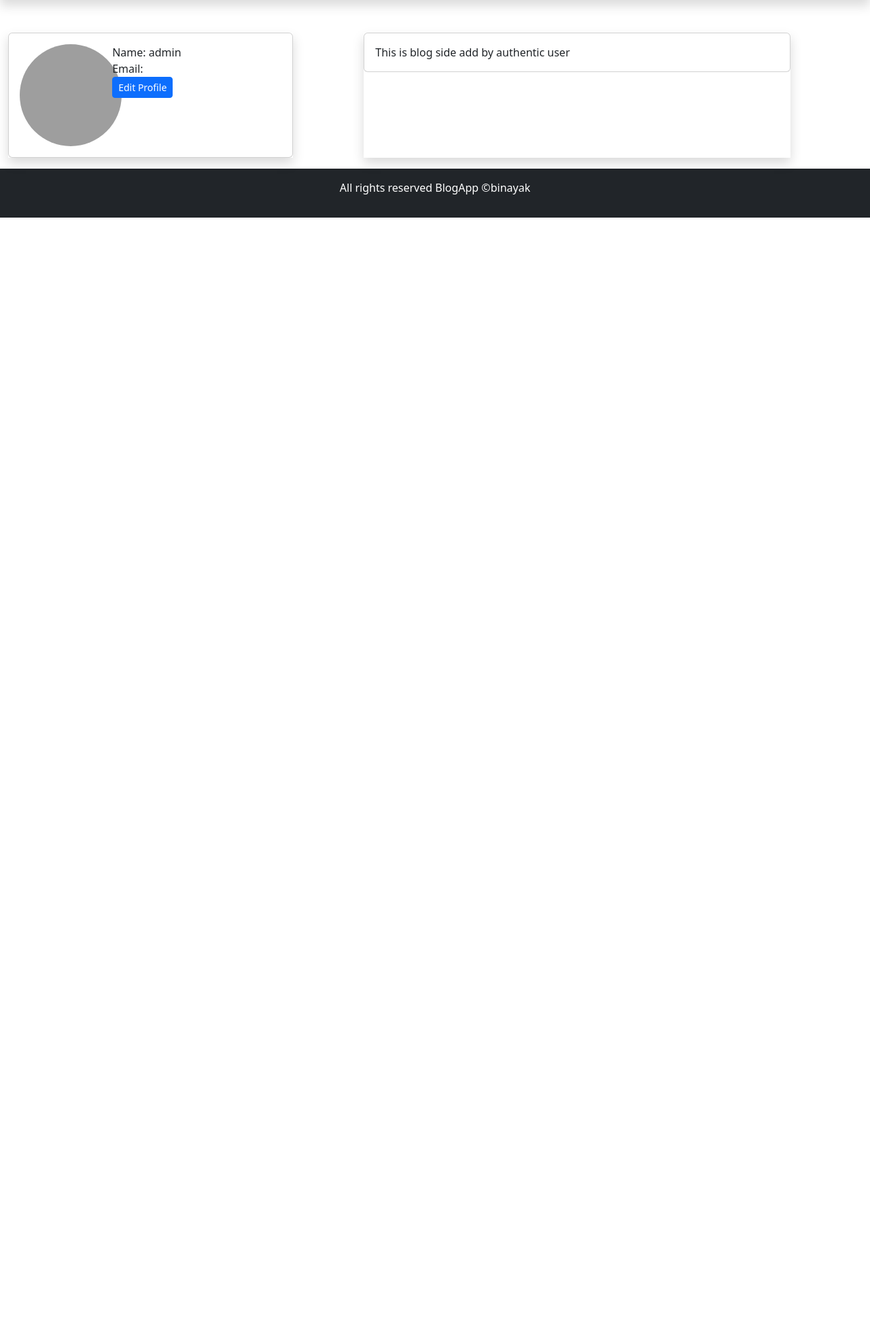
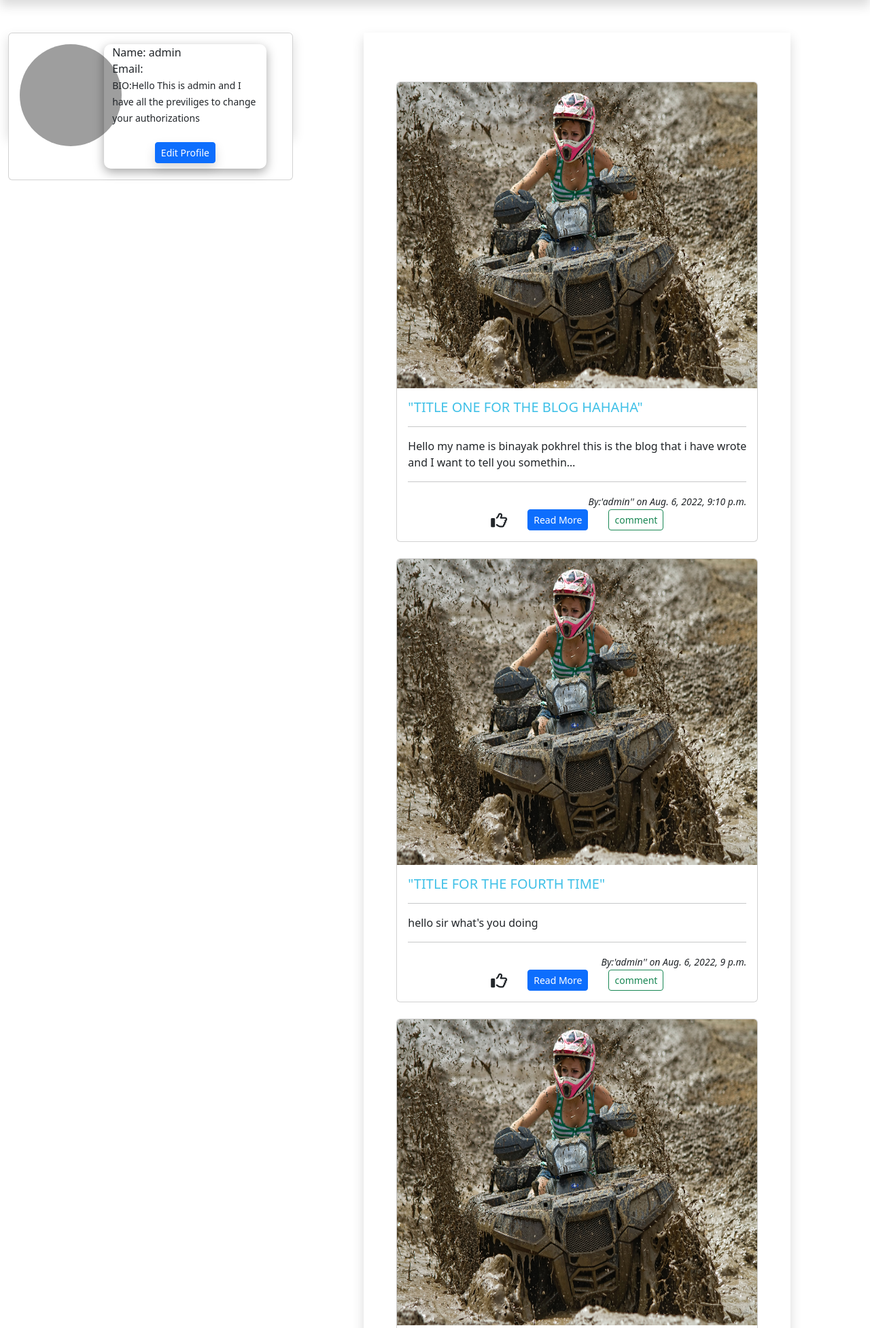
Before and after one commit to binayak316/BLOG, a Django app: page /profile/ in a window 1280 px wide. Shown: the part 74-2027 px from the top of the page at 68% size. Before the commit the page ends 394 px from the top, so only its background shows below. Run offline with Django 4.2, Linux system fonts and the light colour scheme; a user stored in the database is signed in; data comes from the database, SQL or seed files in the repository; both versions use the stored data as it was after the commit; some libraries are stand-ins or nearby versions; grey boxes are pictures that could not be loaded.

Commit message:
upto profile page and rendering autorized blogs

```diff
--- a/blog/models.py
+++ b/blog/models.py
@@ -1,3 +1,4 @@
+
 from django.db import models
 from django.utils.timezone import now
 from django.contrib.auth.models import User
@@ -31,7 +32,7 @@ class BlogModel(models.Model):
 class ProfileModel(models.Model):
     user = models.OneToOneField(User, on_delete=models.CASCADE, related_name="profilemodel")
     image = models.ImageField(default='default.png', upload_to="blog/images/profile", validators=[FileExtensionValidator(['png','jpg'])])
-    #biography thapera models pani banaune
+    bio = models.CharField(max_length=250, null=True, blank=True)
 
     def __str__(self):
         return self.user.username
--- a/blog/static/blog/css/style.css
+++ b/blog/static/blog/css/style.css
@@ -8,5 +8,10 @@
     border: none;
     border-radius: 50%;
     height: 150px;
+    object-fit:cover;
     width: 150px;
 }
+.boxme{
+    box-shadow: rgba(0, 0, 0, 0.35) 0px 5px 15px;
+    border-radius: 10px;
+}
--- a/blog/templates/blog/profile.html
+++ b/blog/templates/blog/profile.html
@@ -3,31 +3,47 @@
 
 {% block content %}
 <div class="container-fluid d-flex mt-5">
-    <div class="col-4 shadow">
+    <div class="col-4 shadow leftcolumn" style="height:150px; border: none;">
         <div class="card">
             <div class="card-body">
                 <div class="row">
-                    <div class="col-4 ">
+                    <div class="col-4 " style="object-fit:cover;">
                         <img src="{{user.profilemodel.image.url}}" alt="profile-picture" class="profilepicture">
                     </div>
-                    <div class="col-8">
+                    <div class="col-7 boxme">
                         <span>Name: {{user.username}}</span> <br>
                         <span>Email: {{user.email}}</span> <br>
-                        <button type="button" class="btn btn-primary btn-sm" data-toggle="modal" data-target="#profileupdate">
-                          Edit Profile
-                          </button>
+                        <small>BIO:{{user.profilemodel.bio }}</small> <br>
+                        <span class="d-flex justify-content-center"><button type="button" class="btn btn-primary btn-sm mt-4 shadow mb-2" data-toggle="modal" data-target="#profileupdate">Edit Profile</button></span>
                     </div>
+
                 </div>
             </div>
         </div>
     </div>
-    <div class="col-6 offset-1 shadow">
-        <div class="card">
-            <div class="card-body">
-                This is blog side add by authentic user
+
+    <div class="d-flex flex-column col-6 offset-1 shadow p-5">
+      {% for blog in myblogs %}
+        <div class="card mt-4 box-shadow-for-me" >
+          <img src="{% static 'blog/images/quad.jpg' %}" class="card-img-top" alt="..." height="450" width="100">
+          <div class="card-body">
+            <h5 class="card-title" style="text-transform:uppercase;color:rgb(63, 192, 231);">"{{blog.title}}"</h5>
+            <hr>
+            <p class="card-text">{{ blog.content|truncatechars:100 }}</p>
+            <hr>
+            <div class="d-flex justify-content-end">
+              <em><small>By:'{{blog.author}}'' on {{blog.created_at}}</small></em><br>
             </div>
+            <div class="like" style="gap:30px;">
+              <span><i class="fa-regular fa-thumbs-up fa-xl mt-3"></i></span>
+              <a href="{%url 'detail-view' %}" class="btn btn-sm btn-primary">Read More</a>
+              <a href="#" class="btn btn-sm btn-outline-success">comment</a>
+            </div>
+          </div>
         </div>
+        {% endfor %}
     </div>
+
 </div>
 
 
@@ -44,7 +60,7 @@
           </button>
         </div>
         <div class="modal-body">
-          ...
+
         </div>
         <div class="modal-footer">
           <button type="button" class="btn btn-secondary btn-sm" data-dismiss="modal">Cancel</button>
--- a/blog/views.py
+++ b/blog/views.py
@@ -88,7 +88,5 @@ def addblog(request):
 
 @login_required(login_url = 'login-user')
 def profile(request):
-    # instance = ProfileModel.objects.filter()
-    # data = ProfileModel.objects.filter()
-    # return render(request, 'blog/profile.html', {'data':data})
-    return render(request, 'blog/profile.html',{})
+    myblogs = BlogModel.objects.filter(author=request.user)
+    return render(request, 'blog/profile.html',{'myblogs':myblogs})
```
Also changed, not shown: blog/migrations/0006_profilemodel_bio_alter_profilemodel_user.py (added), db.sqlite3.
